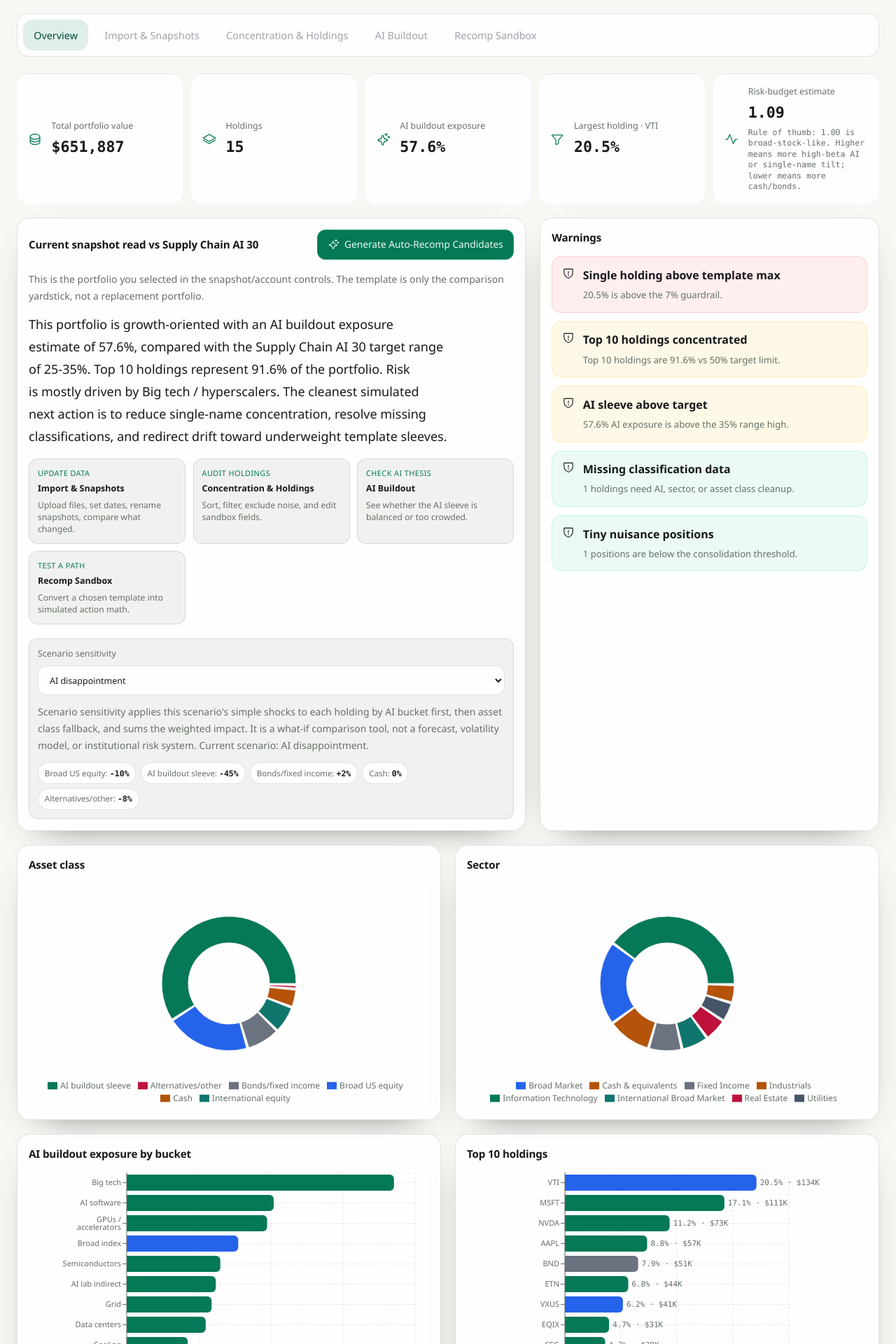
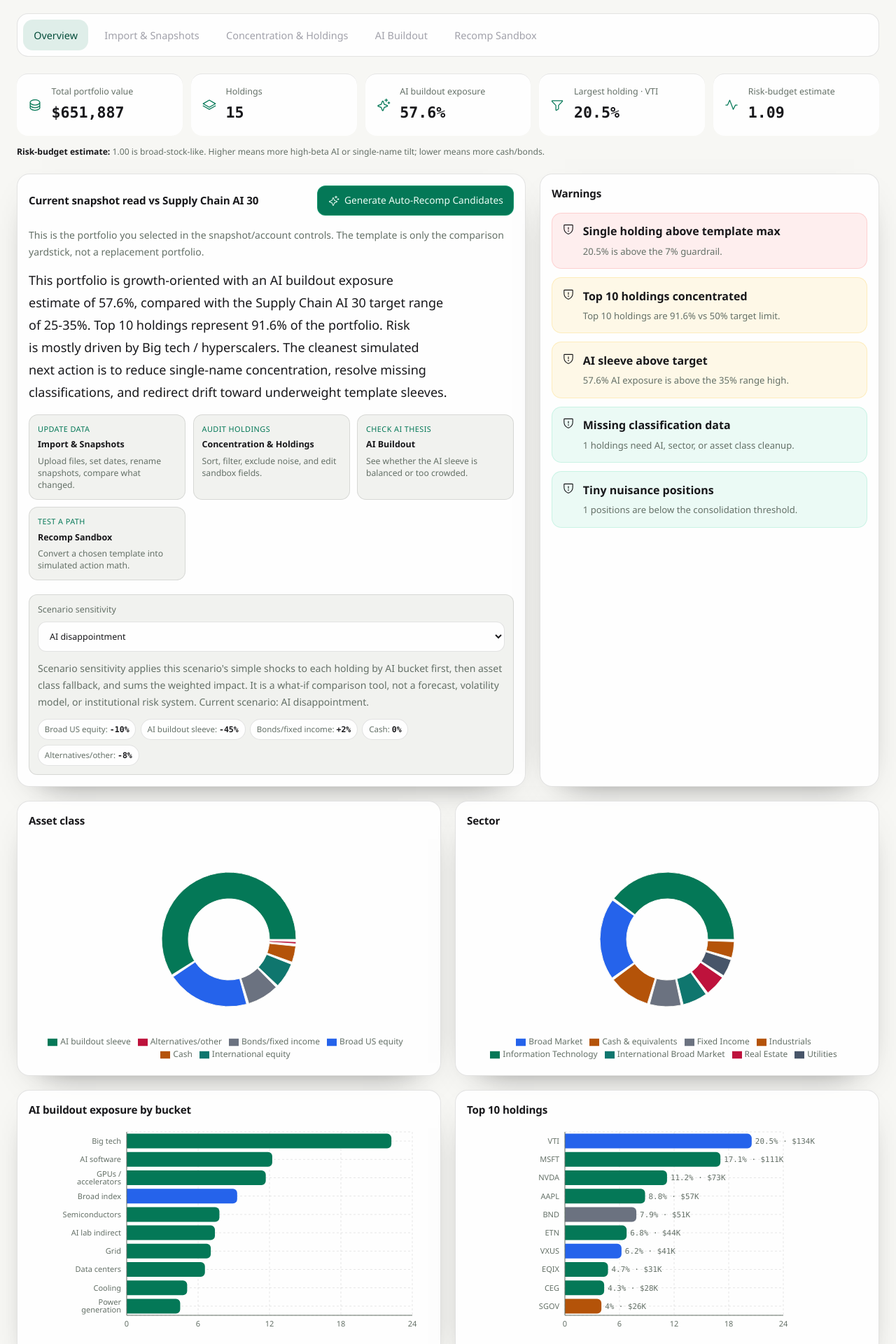
Before and after one commit to strapbro/port, a React (Vite) app: page / in a window 1280 px wide. Shown: the part 360-2280 px from the top of the page at 70% size. Built offline with nearby package versions, Linux system fonts and the light colour scheme.

Commit message:
Polish concentration chart layout

```diff
--- a/src/App.tsx
+++ b/src/App.tsx
@@ -76,6 +76,7 @@ import './index.css'
 
 const chartAxis = 'var(--chart-axis)'
 const chartGrid = 'var(--chart-grid)'
+const chartTick = { fill: chartAxis, fontSize: 11, fontFamily: 'Geist, "Geist Sans", Aptos, "Segoe UI", system-ui, sans-serif' }
 const chartTooltip = {
   background: 'var(--tooltip-bg)',
   border: '1px solid var(--border)',
@@ -561,8 +562,9 @@ function Overview({ analytics, template, templates, customTemplates, setCustomTe
       <MetricCard icon={<StackSimple size={20} />} label="Holdings" value={String(analytics.holdings.length)} />
       <MetricCard icon={<Sparkle size={20} />} label="AI buildout exposure" value={`${percentFmt.format(analytics.aiExposure)}%`} />
       <MetricCard icon={<Funnel size={20} />} label={`Largest holding · ${analytics.topHoldings[0]?.ticker ?? 'N/A'}`} value={`${percentFmt.format(analytics.largestWeight)}%`} />
-      <MetricCard icon={<Pulse size={20} />} label="Risk-budget estimate" value={analytics.riskScore.toFixed(2)} hint="Rule of thumb: 1.00 is broad-stock-like. Higher means more high-beta AI or single-name tilt; lower means more cash/bonds." />
+      <MetricCard icon={<Pulse size={20} />} label="Risk-budget estimate" value={analytics.riskScore.toFixed(2)} />
     </div>
+    <p className="metric-row-note"><strong>Risk-budget estimate:</strong> 1.00 is broad-stock-like. Higher means more high-beta AI or single-name tilt; lower means more cash/bonds.</p>
     <div className="grid gap-5 xl:grid-cols-[1.2fr_0.8fr]">
       <Panel title={`Current snapshot read vs ${template.name}`} action={<button className="primary" onClick={generateCandidates}><Sparkle size={16} /> Generate Auto-Recomp Candidates</button>}>
         <p className="mb-3 text-sm leading-6 text-muted">This is the portfolio you selected in the snapshot/account controls. The template is only the comparison yardstick, not a replacement portfolio.</p>
@@ -882,7 +884,7 @@ function Metric({ label, value }: { label: string; value: string }) {
   return <div><p className="text-xs uppercase tracking-[0.16em] text-zinc-500">{label}</p><p className="mt-1 font-mono text-lg text-zinc-100">{value}</p></div>
 }
 function MetricCard({ icon, label, value, hint }: { icon: React.ReactNode; label: string; value: string; hint?: string }) {
-  return <div className="metric-card"><div className="text-emerald-300">{icon}</div><div><p>{label}</p><strong>{value}</strong>{hint && <span className="metric-hint">{hint}</span>}</div></div>
+  return <div className="metric-card"><div className="metric-icon">{icon}</div><div><p>{label}</p><strong>{value}</strong>{hint && <span className="metric-hint">{hint}</span>}</div></div>
 }
 function Panel({ title, action, children }: { title: string; action?: React.ReactNode; children: React.ReactNode }) {
   return <section className="panel"><div className="panel-header"><h2>{title}</h2>{action}</div>{children}</section>
@@ -926,7 +928,7 @@ function CutoffCard({ label, cutoff }: { label: string; cutoff?: { holding: Hold
   </div>
 }
 function ChartPanel({ title, children }: { title: string; children: React.ReactNode }) {
-  return <Panel title={title}><div className="h-80">{children}</div></Panel>
+  return <Panel title={title}><div className="chart-frame">{children}</div></Panel>
 }
 function ChartLegend({ items }: { items: { label: string; color: string }[] }) {
   return <div className="chart-legend">{items.map((item) => <span key={item.label}><i style={{ backgroundColor: item.color }} />{item.label}</span>)}</div>
@@ -943,28 +945,31 @@ function AllocationDonut({ data, target = false }: { data: { name: string; value
 }
 function BarList({ data }: { data: BarDatum[] }) {
   const hasLabels = data.some((item) => item.label)
-  return <ResponsiveContainer width="100%" height="100%"><BarChart data={data} layout="vertical" margin={{ left: 8, right: hasLabels ? 112 : 20 }}><CartesianGrid strokeDasharray="3 3" stroke={chartGrid} /><XAxis type="number" stroke={chartAxis} /><YAxis type="category" dataKey="name" width={132} stroke={chartAxis} tick={{ fontSize: 11 }} tickFormatter={shortChartLabel} interval={0} /><Tooltip formatter={(v) => `${percentFmt.format(Number(v))}%`} labelFormatter={(label) => String(label)} contentStyle={chartTooltip} /><Bar dataKey="value" radius={[0, 6, 6, 0]}>{data.map((item, i) => <Cell key={item.name} fill={item.color ?? chartColor(item.name, i)} />)}{hasLabels && <LabelList dataKey="label" position="right" className="bar-value-label" />}</Bar></BarChart></ResponsiveContainer>
+  return <ResponsiveContainer width="100%" height="100%"><BarChart data={data} layout="vertical" margin={{ top: 4, right: hasLabels ? 120 : 24, bottom: 24, left: 8 }}><CartesianGrid strokeDasharray="3 3" stroke={chartGrid} /><XAxis type="number" stroke={chartAxis} tick={chartTick} tickLine={false} axisLine={{ stroke: chartAxis }} /><YAxis type="category" dataKey="name" width={132} stroke={chartAxis} tick={chartTick} tickFormatter={shortChartLabel} interval={0} tickLine={false} /><Tooltip formatter={(v) => `${percentFmt.format(Number(v))}%`} labelFormatter={(label) => String(label)} contentStyle={chartTooltip} /><Bar dataKey="value" radius={[0, 6, 6, 0]}>{data.map((item, i) => <Cell key={item.name} fill={item.color ?? chartColor(item.name, i)} />)}{hasLabels && <LabelList dataKey="label" position="right" className="bar-value-label" />}</Bar></BarChart></ResponsiveContainer>
 }
 function HoldingsTreemap({ holdings }: { holdings: Holding[] }) {
-  const data = holdings.map((holding) => ({ name: holding.ticker, size: holding.marketValue, color: holdingColor(holding) }))
+  const total = holdings.reduce((sum, holding) => sum + holding.marketValue, 0)
+  const data = holdings.map((holding) => ({ name: holding.ticker, size: holding.marketValue, weight: weight(holding.marketValue, total), color: holdingColor(holding) }))
   return <ResponsiveContainer width="100%" height="100%"><Treemap data={data} dataKey="size" aspectRatio={4 / 3} stroke="var(--app-bg)" content={<TreemapCell />} /></ResponsiveContainer>
 }
-function TreemapCell(props: { x?: number; y?: number; width?: number; height?: number; name?: string; color?: string }) {
-  const { x = 0, y = 0, width = 0, height = 0, name = '', color = semanticColors.other } = props
+function TreemapCell(props: { x?: number; y?: number; width?: number; height?: number; name?: string; color?: string; size?: number; weight?: number }) {
+  const { x = 0, y = 0, width = 0, height = 0, name = '', color = semanticColors.other, size = 0, weight: pct = 0 } = props
   if (width <= 0 || height <= 0) return null
-  return <g>
-    <rect x={x} y={y} width={width} height={height} fill={color} rx={5} ry={5} opacity={0.95} />
-    {width > 46 && height > 24 && <text x={x + 8} y={y + 18} fill="#ffffff" fontSize={12} fontWeight={650}>{name}</text>}
+  const label = `${name} · ${percentFmt.format(pct)}% · ${compactDollar(size)}`
+  return <g className="treemap-cell">
+    <title>{label}</title>
+    <rect x={x + 1} y={y + 1} width={Math.max(0, width - 2)} height={Math.max(0, height - 2)} fill={color} rx={4} ry={4} />
+    {width > 54 && height > 26 && <text x={x + 8} y={y + 18} fill="#ffffff" fontSize={11} fontWeight={500}>{name}</text>}
   </g>
 }
 function TargetBars({ analytics, template }: { analytics: ReturnType<typeof analyze>; template: StrategyTemplate }) {
   const data = assetClasses.map((asset) => ({ name: asset, current: weight(analytics.assetTotals[asset] ?? 0, analytics.total), target: template.targets[asset] }))
-  return <ResponsiveContainer width="100%" height="100%"><BarChart data={data} layout="vertical"><CartesianGrid strokeDasharray="3 3" stroke={chartGrid} /><XAxis type="number" stroke={chartAxis} /><YAxis dataKey="name" type="category" width={150} stroke={chartAxis} tick={{ fontSize: 12 }} interval={0} /><Tooltip formatter={(v) => `${percentFmt.format(Number(v))}%`} contentStyle={chartTooltip} /><Legend wrapperStyle={{ color: 'var(--muted-text)', fontSize: 12 }} /><Bar dataKey="current" fill="var(--accent)" radius={[0, 6, 6, 0]} /><Bar dataKey="target" fill="var(--compare)" radius={[0, 6, 6, 0]} /></BarChart></ResponsiveContainer>
+  return <ResponsiveContainer width="100%" height="100%"><BarChart data={data} layout="vertical" margin={{ top: 4, right: 24, bottom: 24, left: 8 }}><CartesianGrid strokeDasharray="3 3" stroke={chartGrid} /><XAxis type="number" stroke={chartAxis} tick={chartTick} tickLine={false} /><YAxis dataKey="name" type="category" width={150} stroke={chartAxis} tick={{ ...chartTick, fontSize: 12 }} interval={0} tickLine={false} /><Tooltip formatter={(v) => `${percentFmt.format(Number(v))}%`} contentStyle={chartTooltip} /><Legend wrapperStyle={{ color: 'var(--muted-text)', fontSize: 12 }} /><Bar dataKey="current" fill="var(--accent)" radius={[0, 6, 6, 0]} /><Bar dataKey="target" fill="var(--compare)" radius={[0, 6, 6, 0]} /></BarChart></ResponsiveContainer>
 }
 function BeforeAfter({ before, after }: { before: { name: string; value: number }[]; after: { name: string; value: number }[] }) {
   const names = Array.from(new Set([...before.map((i) => i.name), ...after.map((i) => i.name)]))
   const data = names.map((name) => ({ name, current: before.find((i) => i.name === name)?.value ?? 0, simulated: after.find((i) => i.name === name)?.value ?? 0 }))
-  return <ResponsiveContainer width="100%" height="100%"><BarChart data={data} layout="vertical"><XAxis type="number" stroke={chartAxis} /><YAxis dataKey="name" type="category" width={150} stroke={chartAxis} tick={{ fontSize: 12 }} interval={0} /><Tooltip contentStyle={chartTooltip} /><Legend wrapperStyle={{ color: 'var(--muted-text)', fontSize: 12 }} /><Bar dataKey="current" fill="var(--compare)" /><Bar dataKey="simulated" fill="var(--accent)" /></BarChart></ResponsiveContainer>
+  return <ResponsiveContainer width="100%" height="100%"><BarChart data={data} layout="vertical" margin={{ top: 4, right: 24, bottom: 24, left: 8 }}><XAxis type="number" stroke={chartAxis} tick={chartTick} tickLine={false} /><YAxis dataKey="name" type="category" width={150} stroke={chartAxis} tick={{ ...chartTick, fontSize: 12 }} interval={0} tickLine={false} /><Tooltip contentStyle={chartTooltip} /><Legend wrapperStyle={{ color: 'var(--muted-text)', fontSize: 12 }} /><Bar dataKey="current" fill="var(--compare)" /><Bar dataKey="simulated" fill="var(--accent)" /></BarChart></ResponsiveContainer>
 }
 function PreviewRows({ rows }: { rows: Record<string, unknown>[] }) {
   const keys = Object.keys(rows[0] ?? {}).slice(0, 6)
--- a/src/index.css
+++ b/src/index.css
@@ -10,7 +10,7 @@
   --soft-bg: rgba(9,9,11,.34);
   --border: rgba(255,255,255,.09);
   --input-bg: rgba(9,9,11,.72);
-  --accent: #10b981;
+  --accent: #047857;
   --compare: #71717a;
   --chart-axis: #a1a1aa;
   --chart-grid: rgba(255,255,255,.09);
@@ -98,6 +98,7 @@ button:disabled {
 }
 
 .panel {
+  min-width: 0;
   border: 1px solid var(--border);
   border-radius: 18px;
   background: var(--panel-bg);
@@ -117,7 +118,7 @@ button:disabled {
   margin: 0;
   color: var(--app-text);
   font-size: .95rem;
-  font-weight: 650;
+  font-weight: 600;
   letter-spacing: -.01em;
 }
 
@@ -151,7 +152,11 @@ button:disabled {
   font-family: "Geist Mono", "SFMono-Regular", Consolas, monospace;
   color: #f4f4f5;
   font-size: 1.35rem;
-  font-weight: 650;
+  font-weight: 600;
+}
+
+.metric-icon {
+  color: var(--accent);
 }
 
 .metric-hint {
@@ -161,6 +166,18 @@ button:disabled {
   font-family: "Geist Mono", "SFMono-Regular", Consolas, monospace;
   font-size: .72rem;
   line-height: 1.35;
+}
+
+.metric-row-note {
+  margin: -.35rem 0 .15rem;
+  color: var(--muted-text);
+  font-size: .76rem;
+  line-height: 1.45;
+}
+
+.metric-row-note strong {
+  color: var(--app-text);
+  font-weight: 600;
 }
 
 :root[data-theme="light"] .metric-card strong {
@@ -187,7 +204,7 @@ button:disabled {
 }
 
 .primary:hover {
-  background: #059669;
+  background: #065f46;
 }
 
 :root[data-theme="light"] .primary {
@@ -322,6 +339,44 @@ button:disabled {
   fill: var(--muted-text);
   font-family: "Geist Mono", "SFMono-Regular", Consolas, monospace;
   font-size: .68rem;
+}
+
+.chart-frame {
+  min-width: 0;
+  height: 20rem;
+  overflow: hidden;
+  border-radius: 12px;
+}
+
+.chart-frame .recharts-wrapper,
+.chart-frame .recharts-surface,
+.chart-frame .recharts-cartesian-axis-tick-value,
+.chart-frame .recharts-legend-item-text {
+  font-family: Geist, "Geist Sans", Aptos, "Segoe UI", system-ui, sans-serif !important;
+}
+
+.treemap-cell rect {
+  opacity: .95;
+  transition: opacity .16s ease, filter .16s ease, stroke .16s ease;
+}
+
+.treemap-cell text {
+  font-family: Geist, "Geist Sans", Aptos, "Segoe UI", system-ui, sans-serif;
+  fill: rgba(255,255,255,.94);
+  letter-spacing: 0;
+  pointer-events: none;
+  text-shadow: 0 1px 2px rgba(0,0,0,.26);
+}
+
+.treemap-cell:hover rect {
+  opacity: .82;
+  filter: saturate(1.06);
+  stroke: rgba(255,255,255,.82);
+  stroke-width: 1.5px;
+}
+
+:root[data-theme="light"] .treemap-cell:hover rect {
+  stroke: rgba(24,24,27,.72);
 }
 
 .cutoff-grid {
```
